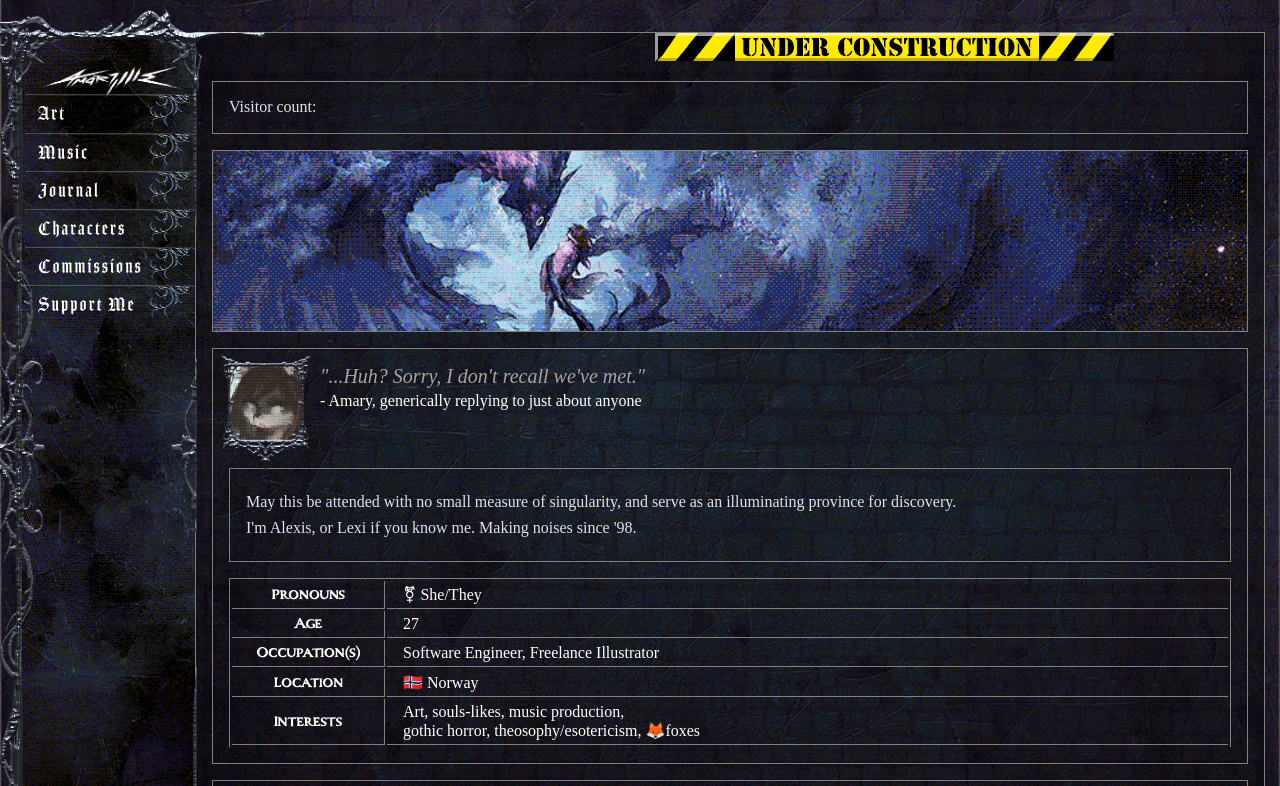
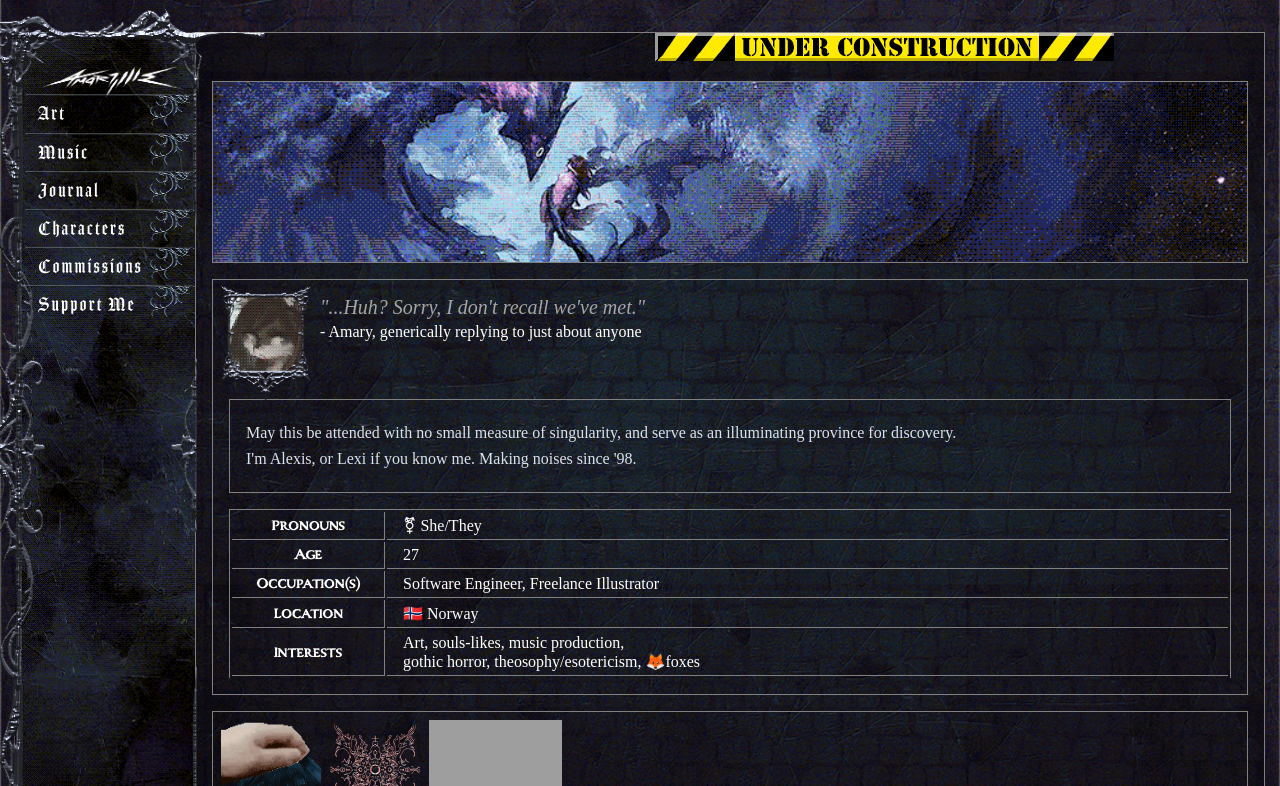
Before and after one commit to AmaryllisNO/neocities-site, a website: page public/index.html in a window 1280 px wide. Shown: the top 786 px of the page. Drawn offline with Linux system fonts and the light colour scheme; no server answers; grey boxes are pictures that could not be loaded.

Commit message:
counter no work

```diff
--- a/public/index.html
+++ b/public/index.html
@@ -24,9 +24,9 @@
       <div class="scrolling-container">
         <img src="/assets/images/gifs/mamagnolia_acresunderconstruction.gif" alt="under construction" />
       </div>
-      <section style="padding: 0; padding-left: 1em">
+      <!--   <section style="padding: 0; padding-left: 1em">
         <p>Visitor count: <span class="visitor-count"></span></p>
-      </section>
+      </section> -->
       <section class="hero">
         <img src="assets/images/gifs/ezgif-77dd5d897c4540.gif" alt="Genesis" srcset="" />
         <!--   <header class="hero__header">
```
